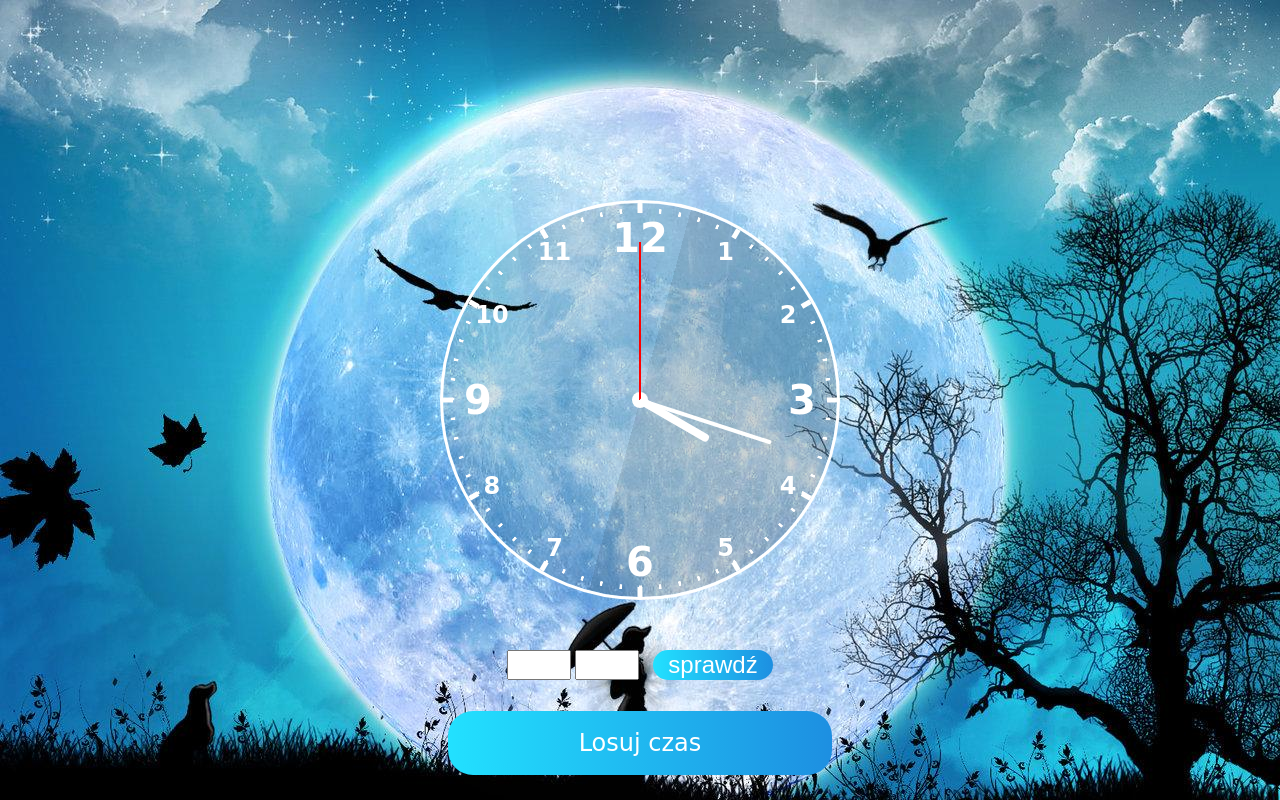
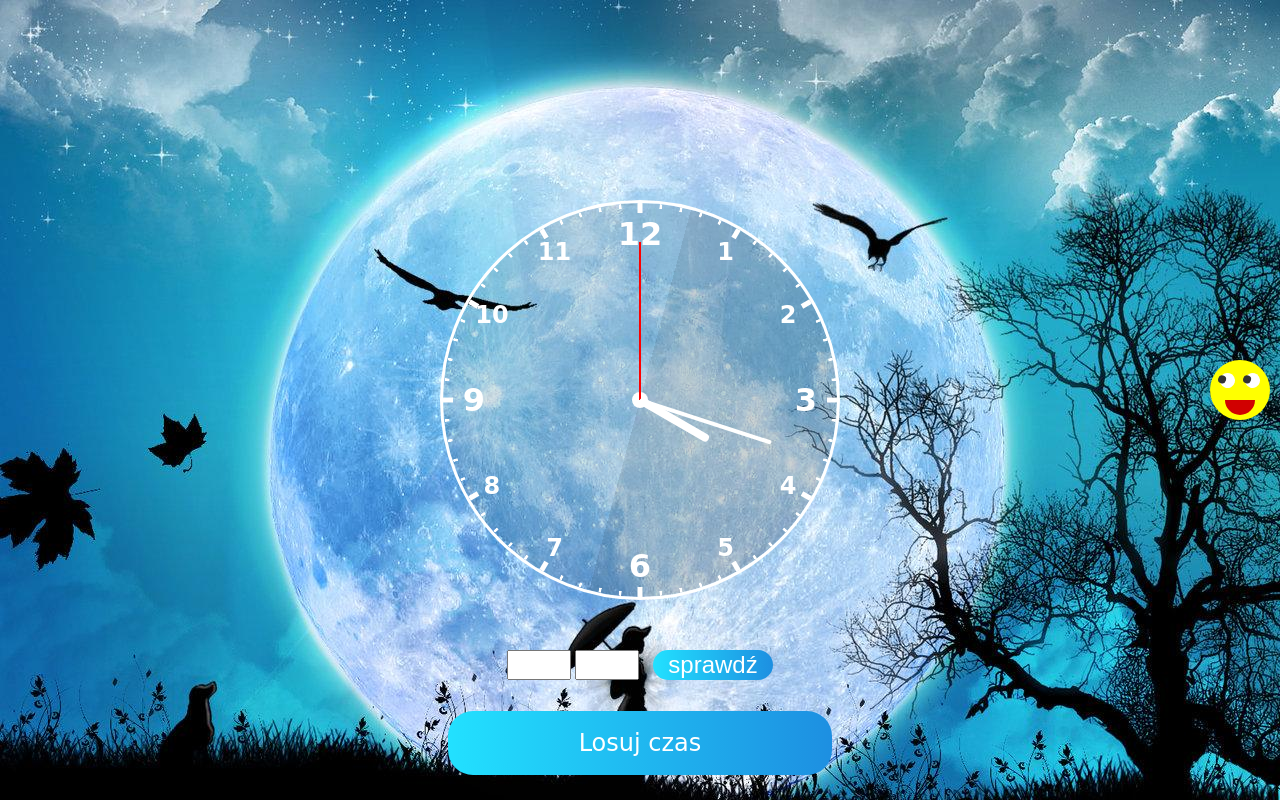
Before and after one commit to linkeusblind/elements, a plain HTML site: page analog-clock/index.html in a window 1280 px wide. Both pictures are taken after a click on the button "Losuj czas". Drawn offline with Linux system fonts and the light colour scheme; a web font is replaced by a local one.

Commit message:
add smile face

```diff
--- a/analog-clock/app.js
+++ b/analog-clock/app.js
@@ -1,6 +1,9 @@
 const secDiv = document.getElementById('sec');
 const minDiv = document.getElementById('min');
 const hourDiv = document.getElementById('hour');
+const face = document.getElementById('face');
+const verify = document.getElementById('verify');
+const style = document.head.appendChild(document.createElement("style"));
 
 var min;
 var hour;
@@ -28,8 +31,15 @@ function randomClock() {
     document.getElementById('input-hour').value = '';
     document.getElementById('input-min').value = '';
 
+    style.innerHTML = "";
+
+
     confirmTime.style.visibility = "visible";
-    document.getElementById('verify').innerHTML = "";
+    face.style.background = "yellow";
+
+
+
+
     clearInterval(seconds);
     let sec = 0;
     min = Math.floor(Math.random() * 60) + 1;
@@ -51,13 +61,17 @@ function timeCheck() {
 
 
     if (inputHour == hour && inputMin == min) {
-        document.getElementById('verify').innerHTML = "Brawo !!!";
+        face.style.background = "#31fc03";
         ptns = ptns + 1;
         document.getElementById('points').innerHTML = ptns;
         confirmTime.style.visibility = "hidden";
+        style.innerHTML = ".face::before{top: 35px;width: 40px;height: 20px;}}";
+
 
     } else {
-        document.getElementById('verify').innerHTML = "Błąd";
+        face.style.background = "red";
+
+        style.innerHTML = ".face::before{top: 40px;width: 30px;height: 5px;background: darkred;border-top-left-radius: 50px;border-top-right-radius: 50px;transform: rotate(-10deg);}}";
     }
 };
 
--- a/analog-clock/index.html
+++ b/analog-clock/index.html
@@ -42,7 +42,14 @@
 </head>
 
 <body>
-    <div id="verify"></div>
+    <div id="verify">
+        <div class="face" id="face">
+            <div class="eyes">
+                <div class="eye"></div>
+                <div class="eye"></div>
+            </div>
+        </div>
+    </div>
     <div id="points"></div>
     <button class="random-time">Losuj czas</button>
     <div class="answer">
@@ -163,6 +170,20 @@
     </div>
     </div>
     <script src="app.js"></script>
+    <script>
+        document.querySelector('body')
+        .addEventListener('mousemove', eyeball);
+        function eyeball(){
+            var eye = document.querySelectorAll('.eye');
+            eye.forEach(function(eye){
+                let x = (eye.getBoundingClientRect().left) + (eye.clientWidth / 2);
+                let y = (eye.getBoundingClientRect().top) + (eye.clientHeight / 2);
+                let radian = Math.atan2(event.pageX - x, event.pageY - y);
+                let rot = (radian * (180 / Math.PI) * -1) + 270;
+                eye.style.transform = "rotate("+ rot +"deg)";
+            })
+        }
+    </script>
 </body>
 
 </html>
--- a/analog-clock/style.scss
+++ b/analog-clock/style.scss
@@ -58,18 +58,87 @@ input {
 
 #verify {
     position: absolute;
-    top: 10px;
+    top: 45vh;
+    right: 10px;
     font-size: 6vh;
     color: white;
 }
+.face{
+    position: relative;
+    width: 60px;
+    height: 60px;
+    border-radius: 50%;
+    background: rgb(255, 217, 0);
+    display: flex;
+    justify-content: center;
+    align-items: center;
+    transition: 2s;
+}
+.face:hover{
+    background-color: yellowgreen;
+}
+.face::before{
+    content: '';
+    position: absolute;
+    top: 40px;
+    width: 30px;
+    height: 15px;
+    background: rgb(209, 0, 0);
+    border-bottom-left-radius: 70px;
+    border-bottom-right-radius: 70px;
+    transition: 0.5s;
+}
+.face:hover::before{
+    top: 40px;
+    width: 30px;
+    height: 5px;
+    background: darkred;
+    border-top-left-radius: 50px;
+    border-top-right-radius: 50px;
+    transform: rotate(-10deg);
+}
+.eyes{
+    position: relative;
+    top: -10px;
+    display: flex;
+}
+.eyes .eye{
+    position: relative;
+    width: 15px;
+    height: 15px;
+    display: block;
+    background: #fff;
+    margin: 0 5px;
+    border-radius: 50%;
+}
+.eyes .eye::before{
+    content: '';
+    position: absolute;
+    top: 50%;
+    left: 2px;
+    transform: translate(-50%, -50%);
+    width: 8px;
+    height: 8px;
+    background: #333;
+    border-radius: 50%;
+    transition: 0.5s;
+}
+.eye:hover::before{
+    border-radius: 30%;
+    width: 13px;
+    height: 13px;
+    background: darkred;
+}
+
 
 #points {
     position: absolute;
-    top: 70px;
+    top: 45vh;
+    left: 10px;
     font-family: 'Sacramento', cursive;
     font-family: 'Merienda One', cursive;
     font-size: 6vh;
-    color: rgb(0, 19, 128);
+    color: #31fc03;
 }
 
 .clock {
@@ -151,7 +220,7 @@ input {
     transform: rotate(90deg);
 }
 .num3 div {
-    font-size: 5vh;
+    font-size: 4vh;
     transform: rotate(-90deg);
 }
 
@@ -173,7 +242,7 @@ input {
     transform: rotate(180deg);
 }
 .num6 div {
-    font-size: 5vh;
+    font-size: 4vh;
     transform: rotate(-180deg);
 }
 
@@ -195,7 +264,7 @@ input {
     transform: rotate(270deg);
 }
 .num9 div {
-    font-size: 5vh;
+    font-size: 4vh;
     transform: rotate(-270deg);
 }
 
@@ -217,7 +286,7 @@ input {
     transform: rotate(0deg);
 }
 .num12 div {
-    font-size: 5vh;
+    font-size: 4vh;
     transform: rotate(0deg);
 }
 
@@ -258,7 +327,7 @@ input {
 }
 
 // Options
-$size: 101%;
+$size: 104%;
 
 $feature : white;
 
@@ -266,7 +335,6 @@ $feature : white;
 &__indicator {
     position: absolute;
     left: calc(50% - 1px);
-    top: 5px;
     width: 3px;
     transform-origin: bottom center;
     z-index: 2;
```
Also changed, not shown: analog-clock/style.css, 1 other file.
